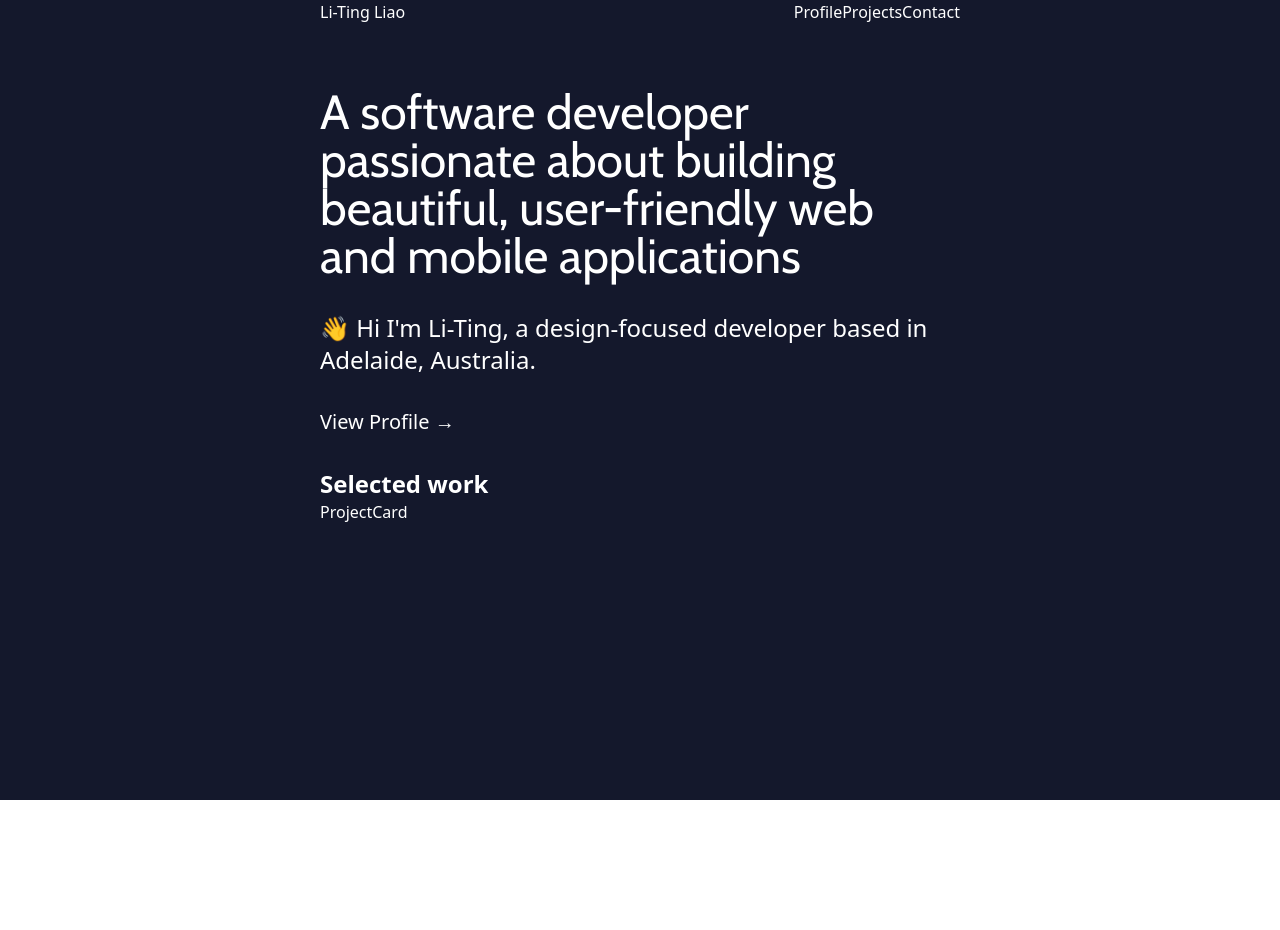
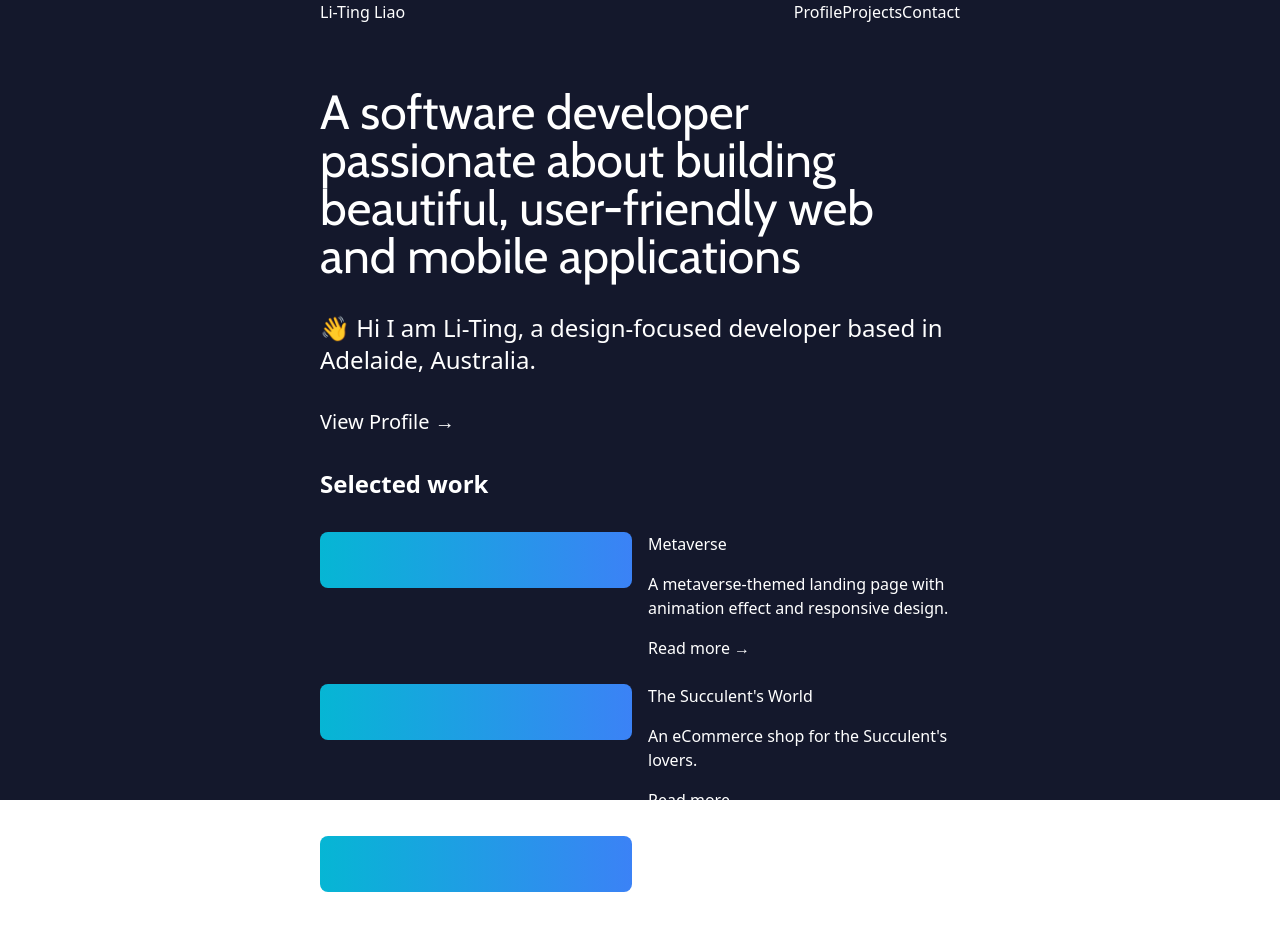
Before and after one commit to ting11222001/litingtiff.dev, a Next.js app in the folder portfolio/: page / in a window 1280 px wide. Shown: the top 930 px of the page. Before the commit the page ends 800 px from the top, so only its background shows below. Built offline with nearby package versions, Linux system fonts and the light colour scheme.

Commit message:
feat: 🎸 ProjectCard layout and add links

```diff
--- a/portfolio/components/ProjectCard.tsx
+++ b/portfolio/components/ProjectCard.tsx
@@ -1,10 +1,27 @@
-import React from 'react'
+import React from 'react';
+import Image from 'next/image';
+import Link from 'next/link';
 
-type Props = {}
 
-const ProjectCard = (props: Props) => {
+type Props = {
+  title: string,
+  description: string
+}
+
+const ProjectCard = ({ title, description }: Props) => {
   return (
-    <div>ProjectCard</div>
+    <div className="flex gap-4 pb-6">
+      <div className="flex-1 h-14 bg-gradient-to-r from-cyan-500 to-blue-500 rounded-lg"></div>
+      <div className="flex-1">
+        <h3 className="font-medium">{title}</h3>
+        <p className="my-4 font-light">
+          {description}
+        </p>
+        <p>
+          <Link href="/">Read more →</Link>
+        </p>
+      </div>
+    </div>
   )
 }
 
--- a/portfolio/pages/index.tsx
+++ b/portfolio/pages/index.tsx
@@ -1,6 +1,7 @@
 import Head from 'next/head';
 import Image from 'next/image';
 import { Header, ProjectCard } from '../components';
+import Link from 'next/link';
 
 export default function Home() {
   return (
@@ -12,19 +13,22 @@ export default function Home() {
           <div className="py-8">
             <h1 className="font-display text-5xl py-8">A software developer passionate about building beautiful, user-friendly web and mobile applications</h1>
             <p className="text-2xl">
-              👋 Hi I'm Li-Ting, a design-focused developer based in Adelaide, Australia.
+              👋 Hi I am Li-Ting, a design-focused developer based in Adelaide, Australia.
             </p>
             <p className="text-xl pt-8">
-              View Profile  →
+              <Link href="/">View Profile →</Link>
             </p>
           </div>
 
           <div>
-            <h2 className="font-semibold text-2xl">Selected work</h2>
+            <h2 className="font-semibold text-2xl pb-8">Selected work</h2>
           </div>
-          <div>
-            <ProjectCard />
-          </div>
+          <ProjectCard title={"Metaverse"} description={"A metaverse-themed landing page with animation effect and responsive design."} />
+          <ProjectCard title={"The Succulent's World"} description={"An eCommerce shop for the Succulent's lovers."} />
+          <ProjectCard title={"Uber-Clone"} description={"Build Uber app front-end mobile with key features from scratch."} />
+          <p className="text-xl pt-8">
+            <Link href="/">View Projects →</Link>
+          </p>
         </div>
       </div>
     </body >
```
Also changed, not shown: 1 other file (tests, documents, lock files or other folders).
